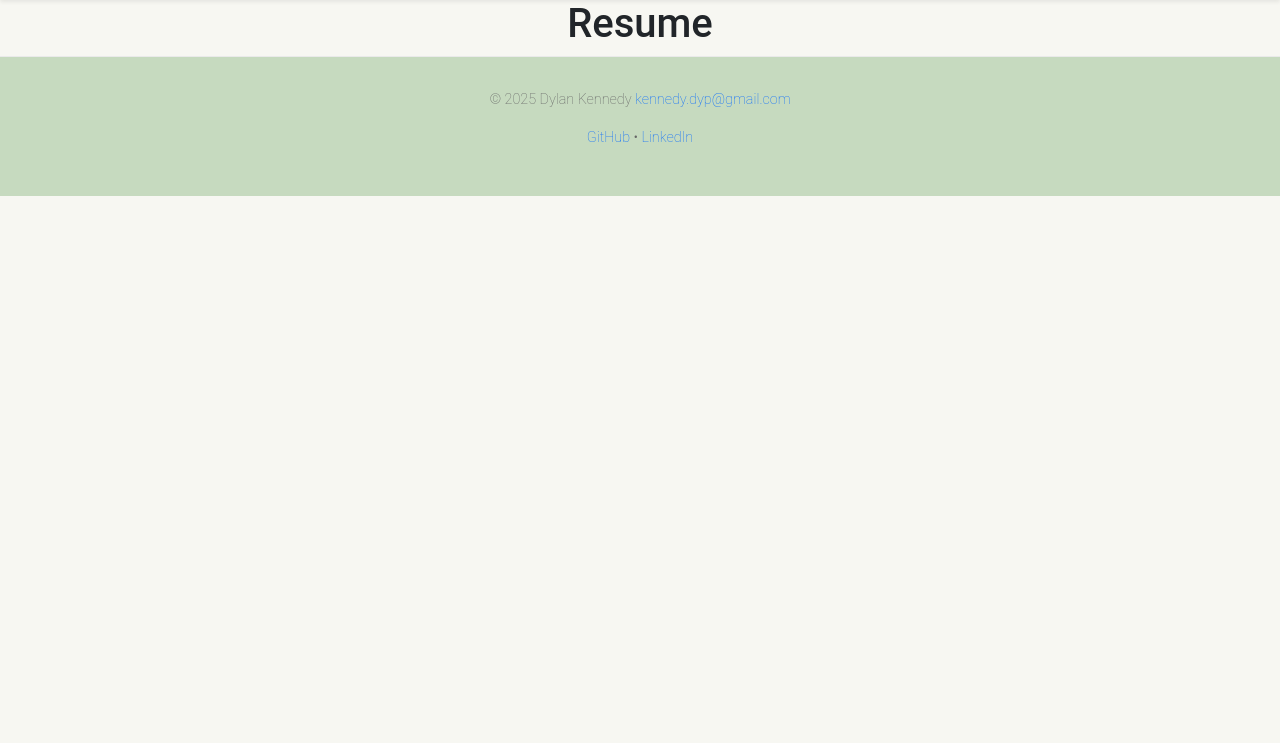
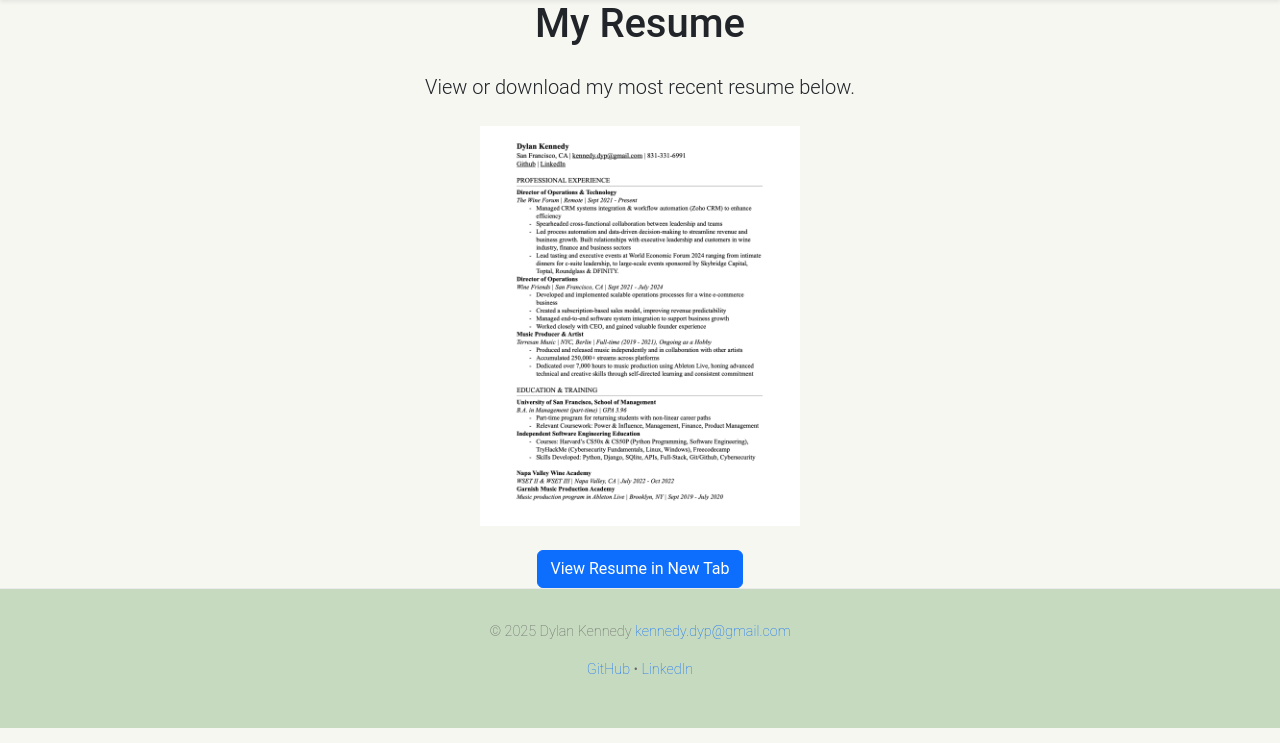
Before and after one commit to Dylan-kn/dylan_kennedy_portfolio, a Django app: page /resume/ in a window 1280 px wide. Shown: the part 57-800 px from the top of the page. Run offline with Django 5.2, Linux system fonts and the light colour scheme; data comes from the database, SQL or seed files in the repository; both versions use the stored data as it was after the commit.

Commit message:
Added and then deleted iframe feature for resume preview, due to Chrome restrictions. Added admin feature for resume upload, rerouted code to pull up-to-date resume directly from admin

```diff
--- a/pages/views.py
+++ b/pages/views.py
@@ -1,5 +1,5 @@
 from django.shortcuts import render
-from projects.models import Project
+from projects.models import Project, Resume
 
 def home(request):
     featured_projects = Project.objects.filter(is_featured=True)[:2]
@@ -9,7 +9,11 @@ def about(request):
     return render(request, 'pages/about.html')
 
 def resume(request):
-    return render(request, 'pages/resume.html')
+    resume = Resume.objects.latest('uploaded_at')
+    print("VIEW HIT ✅")
+    print("PDF URL:", resume.pdf.url)
+    return render(request, 'pages/resume.html', {'resume': resume})
+
 
 def contact(request):
     return render(request, 'pages/contact.html')
--- a/projects/admin.py
+++ b/projects/admin.py
@@ -1,8 +1,12 @@
 from django.contrib import admin
-from .models import Project
+from .models import Project, Resume
 
 @admin.register(Project)
 class ProjectAdmin(admin.ModelAdmin):
     prepopulated_fields = {'slug': ('title',)}
     list_display = ('title', 'ordering_index', 'is_featured')
     ordering = ['ordering_index']
+
+@admin.register(Resume)
+class ResumeAdmin(admin.ModelAdmin):
+    list_display = ('title', 'uploaded_at')
--- a/projects/models.py
+++ b/projects/models.py
@@ -12,6 +12,11 @@ class Project(models.Model):
     slug = models.SlugField(unique=True, blank=True)
     ordering_index = models.PositiveIntegerField(default=0)
 
+class Resume(models.Model):
+    title = models.CharField(max_length=100, default='My Resume')
+    pdf = models.FileField(upload_to='resumes/')
+    uploaded_at = models.DateTimeField(auto_now_add=True)
+    slug = models.SlugField(unique=True, blank=True)
 
 
     def save(self, *args, **kwargs):
--- a/projects/urls.py
+++ b/projects/urls.py
@@ -3,5 +3,6 @@ from . import views
 
 urlpatterns = [
     path('', views.project_list, name='project_list'),
+    path('resume/', views.resume, name='resume'),
     path('<slug:slug>/', views.project_detail, name='project_detail'),
 ]
--- a/templates/pages/home.html
+++ b/templates/pages/home.html
@@ -29,6 +29,7 @@
       {% for project in projects %}
         <div class="col md-6 mb-4">
           <div class="card h-600 shadow-sm">
+            <a href="{% url 'project_detail' project.slug %}" class="text-decoration-none text-dark">
               {% if project.image %}
                 <img src="{{ project.image.url }}" class="card-img-top" alt="{{ project.title }}" style="height: 200px; object-fit: cover;">
               {% endif %}
@@ -38,6 +39,7 @@
                 <p class="text-muted small"><strong>Tech Stack:</strong> {{ project.tech_stack|truncatewords:20 }}</p>
                 <a href="{% url 'project_detail' project.slug %}" class="btn btn-sm btn-outline-primary">View Project</a>
               </div>
+            </a>
           </div>
         </div>
       {% endfor %}
--- a/templates/pages/resume.html
+++ b/templates/pages/resume.html
@@ -1,6 +1,18 @@
 {% extends 'base.html' %}
+{% load static %}
 {% block title %}Resume{% endblock %}
 {% block content %}
-  <h1>Resume</h1>
+<div class="container text-center">
 
+  <h1 class="mb-4">My Resume</h1>
+  <p class="lead mb-4">View or download my most recent resume below.</p>
+
+  <div class="d-flex flex-column align-items-center">
+    <img src="{% static 'images/Resume_preview_shot.png' %}" alt="Resume Preview" class="img-fluid mb-4" style="max-height: 400px;">
+
+    <a href="{{ resume.pdf.url }}" class="btn btn-primary" target="_blank">
+      View Resume in New Tab
+    </a>
+  </div>
+</div>
 {% endblock %}
```
Also changed, not shown: projects/views.py (+6 -1 lines), db.sqlite3, projects/migrations/0003_resume.py (added), projects/migrations/0004_resume_slug.py (added), static/images/Resume_preview_shot.png (added), 2 other files. Lines whose indentation alone changed are shown as unchanged.
